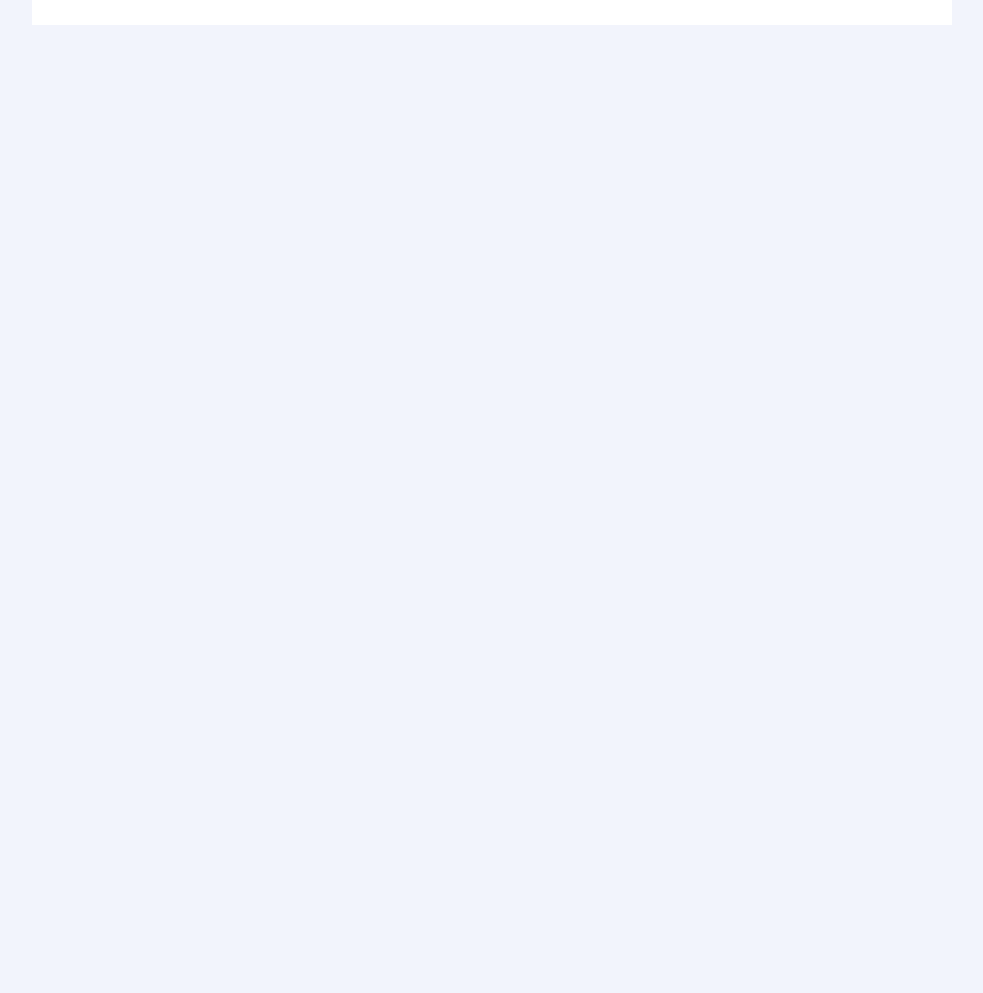
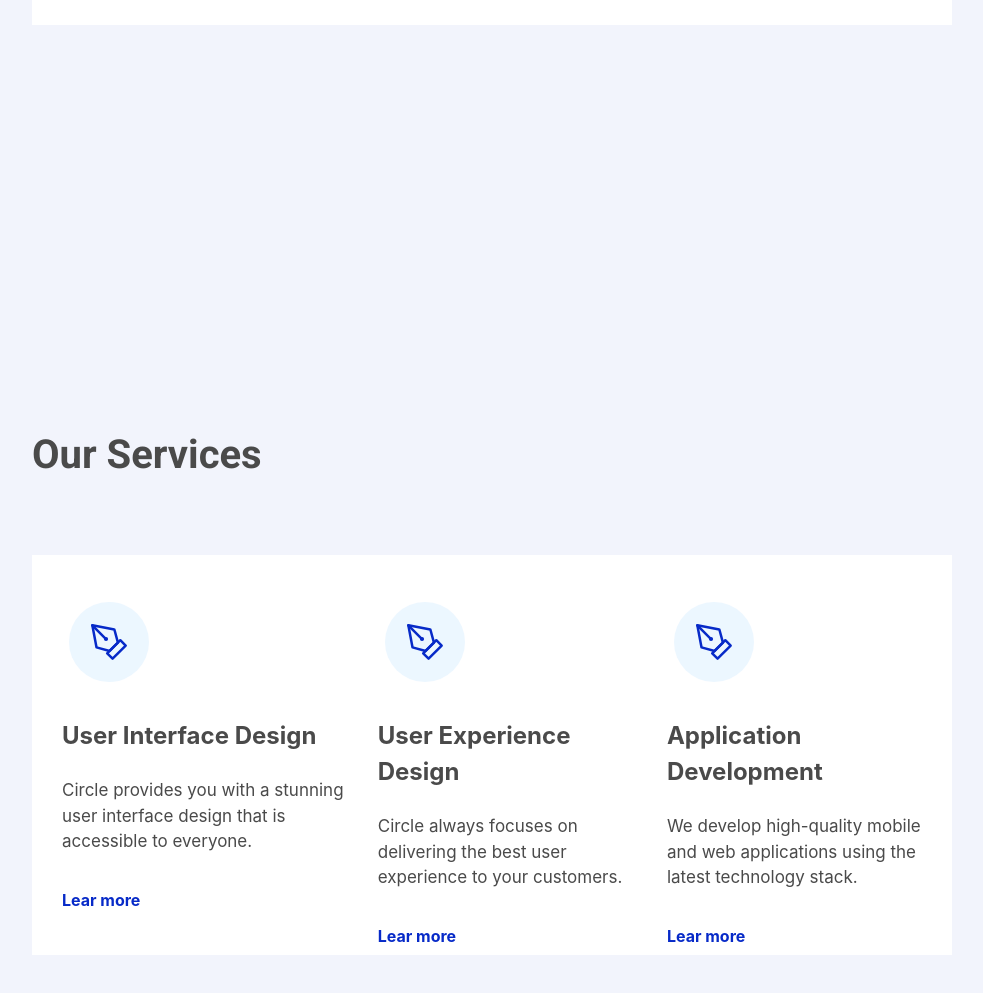
Before and after one commit to gustavojim/Mid-term-project-GJ, a plain HTML site: page index.html in a window 1280 px wide. Shown: the part 1979-2972 px from the top of the page, without its empty margins (138-1121 px from the left). Before the commit the page ends 2204 px from the top, so only its background shows below. Drawn offline with Linux system fonts and the light colour scheme; files whose address does not match are found by name.

```diff
--- a/css/main.css
+++ b/css/main.css
@@ -4,6 +4,7 @@
 @import url(/css/navbar.css);
 @import url(/css/hero.css);
 @import url(/css/projects.css);
+@import url(/css/services.css);
 
 /*
 
--- a/css/projects.css
+++ b/css/projects.css
@@ -11,17 +11,17 @@
   padding: 0 !important;
 }
 
-.card-projects{
+.card-recent{
   display: flex;
   justify-content:space-between;
   margin-right: 20px;
-
 }
-.card-image {
+.card-icon-recent {
   border-radius: 0rem;
   background-color: white;
-  height: 470px;
-  padding: 0px;
+  height: 400px;
+  padding-top: 60px;
+
 }
 .card-image img {
   border-radius: 0rem;
@@ -38,7 +38,7 @@
 }
 .text-a-card {
     font-size: 24px;
-    font-weight: 500;
+    font-weight: 700 !important;
     padding-top: 30px;
     padding-left: 30px;
 }
@@ -48,11 +48,12 @@
     font-weight: 400;
     padding-left: 30px;
 }
+
 .lear-btn {
     background-color: transparent;
     border-radius: 0 !important;
     color: #072AC8 !important;
-    padding: 15px 0px 25px 15px  !important;
+    padding: 35px 0px 35px 15px  !important;
     margin-top: 30px;
     margin-left: 15px;
     border: none;
--- /dev/null
+++ b/css/services.css
@@ -0,0 +1,76 @@
+.services {
+    padding: 200px 170px;
+    width: 100vw;
+  }
+
+  .recent {
+    padding-bottom: 70px;
+  }
+
+  .tile is-child-box {
+    padding: 0 !important;
+  }
+
+  .card-projects{
+    display: flex;
+    justify-content:space-between;
+    margin-right: 20px;
+
+  }
+  .card-image {
+    border-radius: 0rem;
+    background-color: white;
+    height: 470px;
+    padding: 0px;
+  }
+  .card-image img {
+    border-radius: 0rem;
+  }
+  .card-image:first-child img {
+    border-radius: 0rem;
+  }
+  .card-image:last-child img {
+    border-radius: 0rem;
+  }
+  .image-recent {
+    width: 340px;
+    height: 250px;
+  }
+  .text-a-card {
+      font-size: 24px;
+      font-weight: 500;
+      padding-top: 30px;
+      padding-left: 30px;
+  }
+
+  .text-c-card {
+      font-size: 17px;
+      font-weight: 400;
+      padding-left: 30px;
+  }
+
+  .lear-btn {
+      background-color: transparent;
+      border-radius: 0 !important;
+      color: #072AC8 !important;
+      padding: 15px 0px 25px 15px  !important;
+      margin-top: 30px;
+      margin-left: 15px;
+      border: none;
+  }
+
+.icon-one {
+        background-color: #ecf7ff;
+        background-image: url("/Images/services-section/icons/1.svg");
+        background-repeat: no-repeat;
+        background-size: 40px;
+        background-position: center;
+        border-radius: 50%;
+        height: 80px;
+        width: 80px;
+        padding-top: 80px;
+        padding-left: 80px;
+        margin-left: 130px;
+        margin-top: 30px;
+
+    }
--- a/index.html
+++ b/index.html
@@ -129,6 +129,51 @@
   </section>
 
 
+  <section class=services>
+    <h3 class="recent">Our Services</h3>
+    <div class="card-recent">
+      <div class="card-icon-recent">
+        <article class="">
+          <span class="icon">
+            <div class="icon-one"></div>
+            </span>
+               <p class="text-a-card">User Interface Design</p>
+          <br>
+          <p class="text-c-card">Circle provides you with a stunning user interface design that is accessible to everyone.</p>
+          <a class="button lear-btn">
+          <strong>Lear more</strong>
+          </a>
+        </article>
+      </div>
+      <div class="card-icon-recent">
+        <article class="">
+          <span class="icon">
+            <div class="icon-one"></div>
+            </span>
+            <p class="text-a-card">User Experience Design</p>
+          <br>
+          <p class="text-c-card">Circle always focuses on delivering the best user experience to your customers.</p>
+          <a class="button lear-btn">
+            <strong>Lear more</strong>
+            </a>
+        </article>
+      </div>
+      <div class="card-icon-recent">
+        <article class="">
+          <span class="icon">
+          <div class="icon-one"></div>
+          </span>
+          <p class="text-a-card">Application Development</p>
+          <br>
+          <p class="text-c-card">We develop high-quality mobile and web applications using the latest technology stack.</p>
+          <a class="button lear-btn">
+            <strong>Lear more</strong>
+            </a>
+        </article>
+      </div>
+    </div>
+  </section>
+
 
 
 
```
